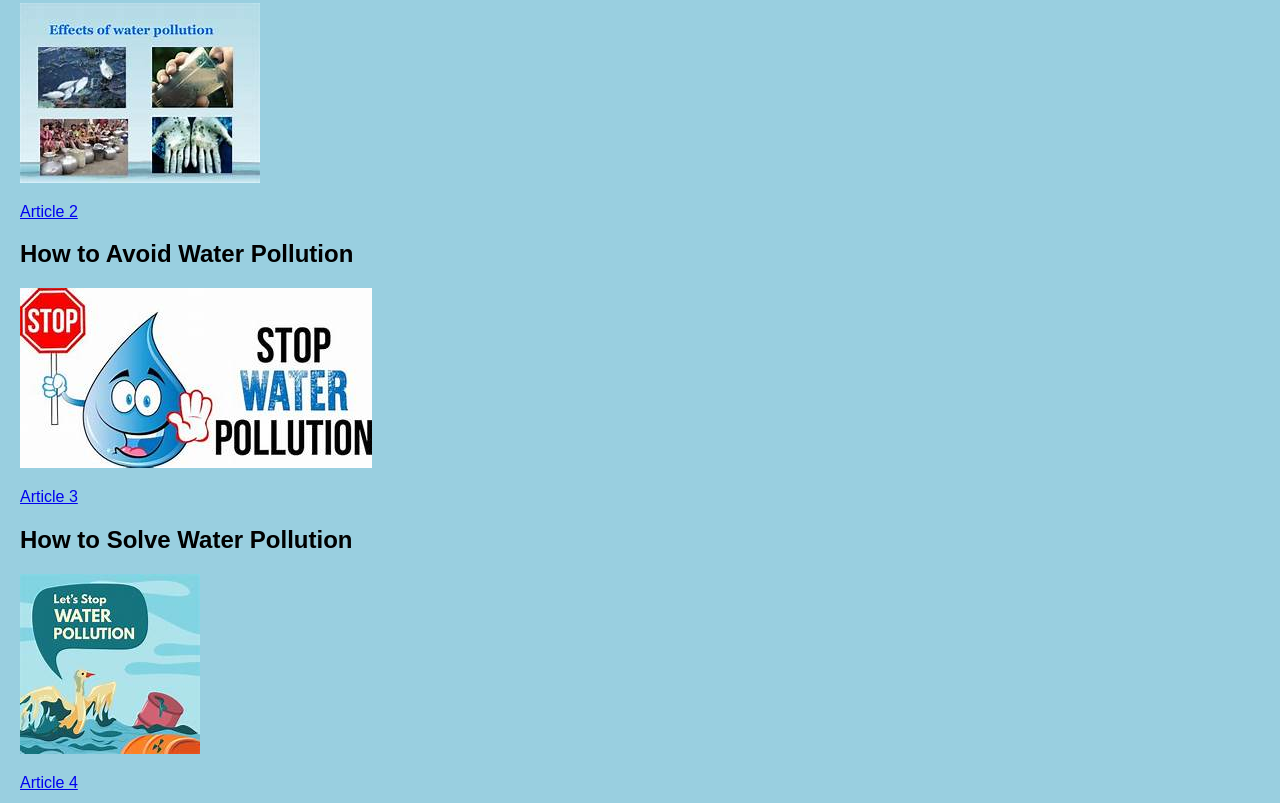
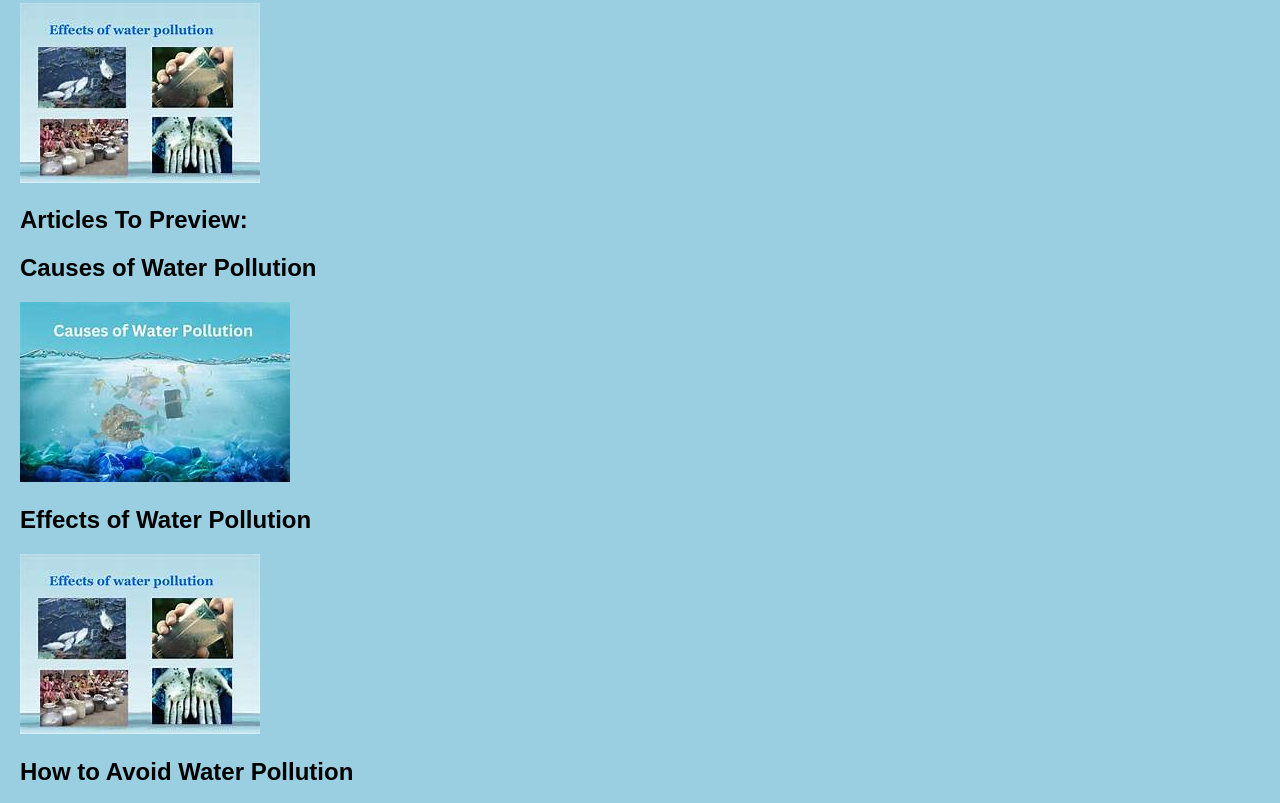
Before and after one commit to saivlla/CS3-2Q-G4-Proj, a plain HTML site: page index.html in a window 1280 px wide. Shown: the part 2384-3187 px from the top of the page. Drawn offline with Linux system fonts and the light colour scheme.

Commit message:
Update index.html

```diff
--- a/index.html
+++ b/index.html
@@ -221,33 +221,35 @@
             <img src="what.jpg" alt="Article 2 Image">
         </div>
 
-        <!-- Article Content -->
-        <div class="article-content" data-article-id="2">
-            <p><a href="Article 2.html">Article 2</a></p>
+        <!-- Article preview list -->
+<h2>Articles To Preview:</h2>
+<div class="article-list">
+    <div class="article-row">
+        <!-- First Article -->
+        <div class="article-preview" data-article-id="1">
+            <h2>Causes of Water Pollution</h2>
+            <img src="hey.jpg" alt="Article 1 Image">
         </div>
+        <!-- Second Article -->
+        <div class="article-preview" data-article-id="2">
+            <h2>Effects of Water Pollution</h2>
+            <img src="what.jpg" alt="Article 2 Image">
+        </div>
+    </div>
 
-        <!-- Add more article previews here -->
+    <div class="article-row">
+        <!-- Third Article -->
         <div class="article-preview" data-article-id="3">
             <h2>How to Avoid Water Pollution</h2>
             <img src="oh.jpg" alt="Article 3 Image">
         </div>
-
-        <!-- Article Content -->
-        <div class="article-content" data-article-id="3">
-            <p><a href="Article 3.html">Article 3</a></p>
-        </div>
-
+        <!-- Fourth Article -->
         <div class="article-preview" data-article-id="4">
             <h2>How to Solve Water Pollution</h2>
             <img src="bro.jpg" alt="Article 4 Image">
         </div>
-
-        <!-- Article Content -->
-        <div class="article-content" data-article-id="4">
-            <p><a href="Article 4.html">Article 4</a></p>
-        </div>
     </div>
-
+</div>
     <!-- About -->
     <section id="about">
         <h2>About Us</h2>
```
